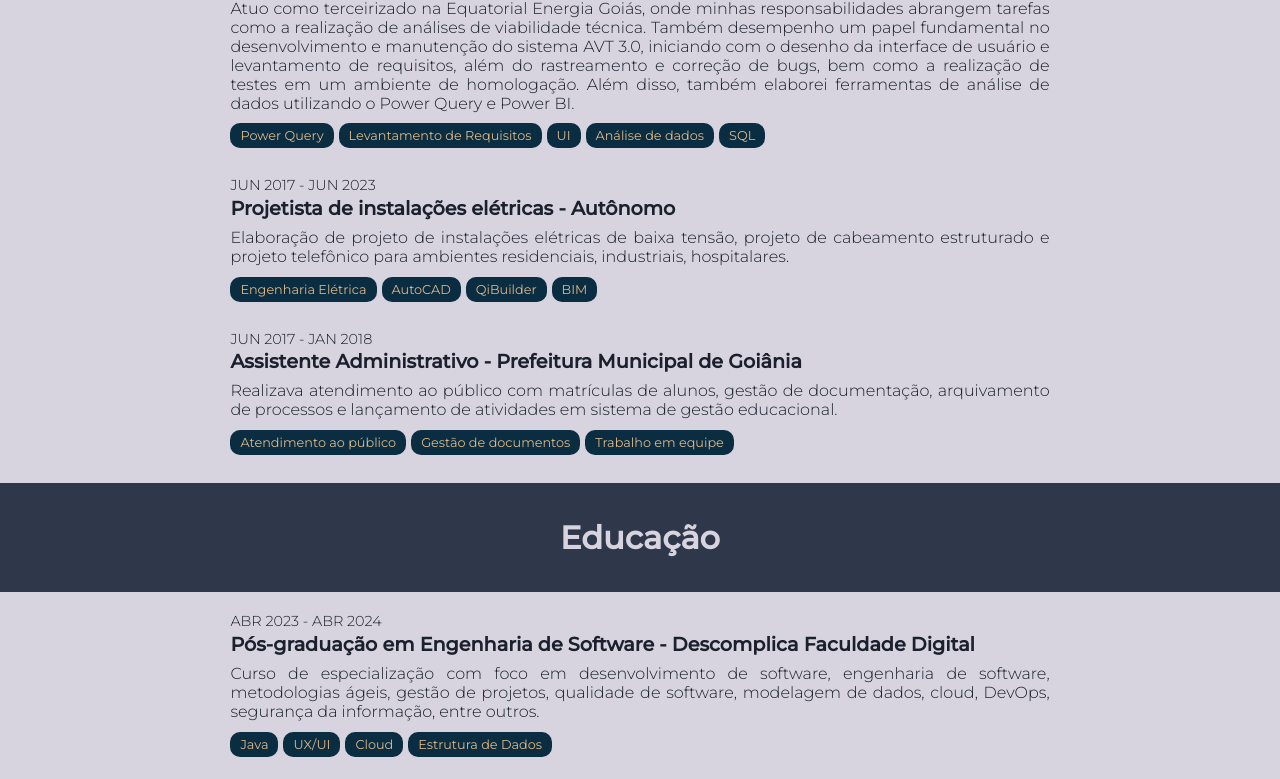
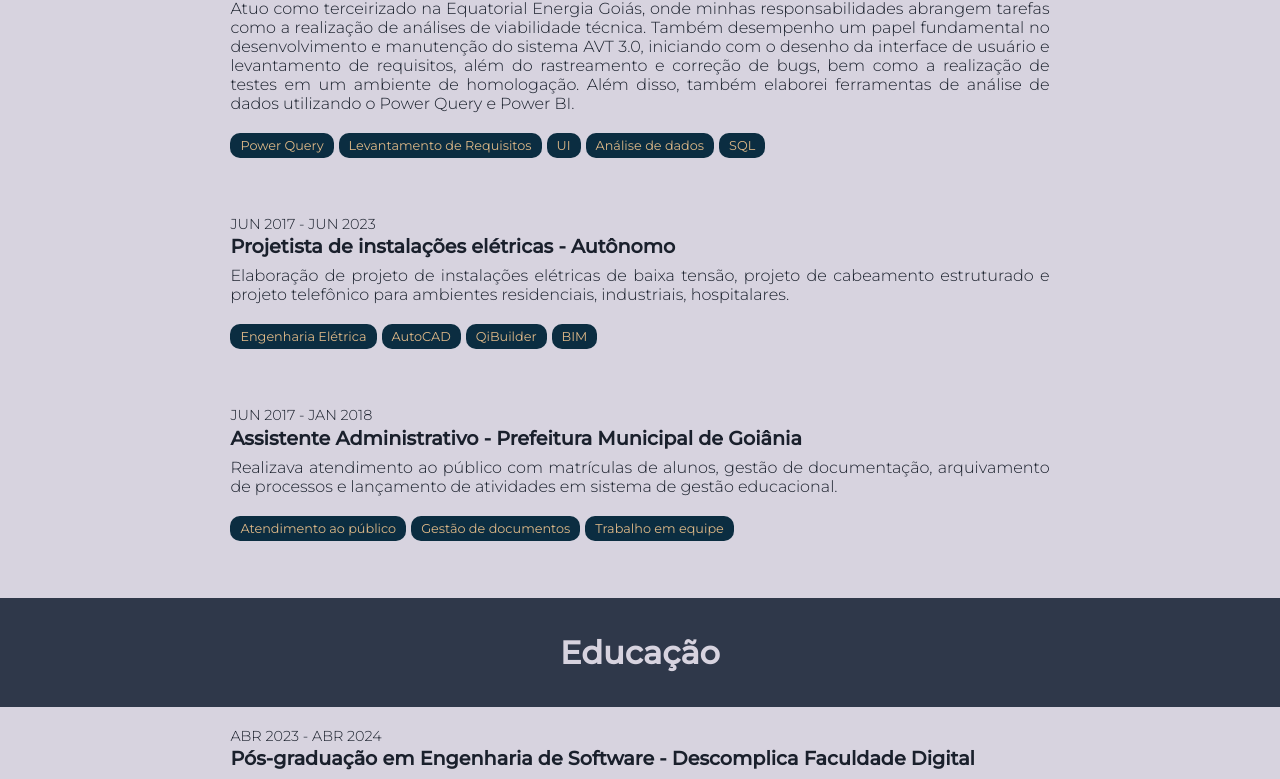
Before and after one commit to lucasiqueira/portfolio, a React (Vite) app: page /about in a window 1280 px wide. Shown: the part 1336-2115 px from the top of the page. Built offline with nearby package versions, Linux system fonts and the light colour scheme; a web font is replaced by a local one.

Commit message:
style: creates media query for About page

```diff
--- a/src/components/EducationCard.tsx
+++ b/src/components/EducationCard.tsx
@@ -9,7 +9,7 @@
       <div>
         <div className="experience-title">{courseTitle} - { institution }</div>
         <div className="experience-role-description">{description}</div>
-        <div>
+        <div className="skills-experience-div">
           {
             skills.map((skill, index) => {
               return (
--- a/src/components/ProfessionalCard.tsx
+++ b/src/components/ProfessionalCard.tsx
@@ -9,7 +9,7 @@
       <div>
         <div className="experience-title">{lastRole} - {employer}</div>
         <div className="experience-role-description">{roleDescription}</div>
-        <div>
+        <div className="skills-experience-div">
           {
             skills.map((skill, index) => {
               return (
--- a/src/styles/components/StackSection.css
+++ b/src/styles/components/StackSection.css
@@ -16,6 +16,12 @@
   padding: 20px;
   position: relative;
   display: inline-block;
+}
+
+@media screen and (max-width: 768px){
+  .stacks-div {
+    width: 100%;
+  }
 }
 
 
--- a/src/styles/pages/About.css
+++ b/src/styles/pages/About.css
@@ -46,6 +46,13 @@
   margin: 10px 0 0 0;
   text-align: center;
   padding: 25px;
+}
+
+.skills-experience-div{
+  display: flex;
+  flex-flow: row wrap;
+  align-items: center;
+  margin: 20px 0;
 }
 
 .about-section-content {
@@ -105,4 +112,9 @@
     font-size: 20px;
     font-weight: 300;
   }
+
+  .about-section-content {
+    padding: 0 1rem;
+    flex-wrap: wrap;
+  }
 }
```
